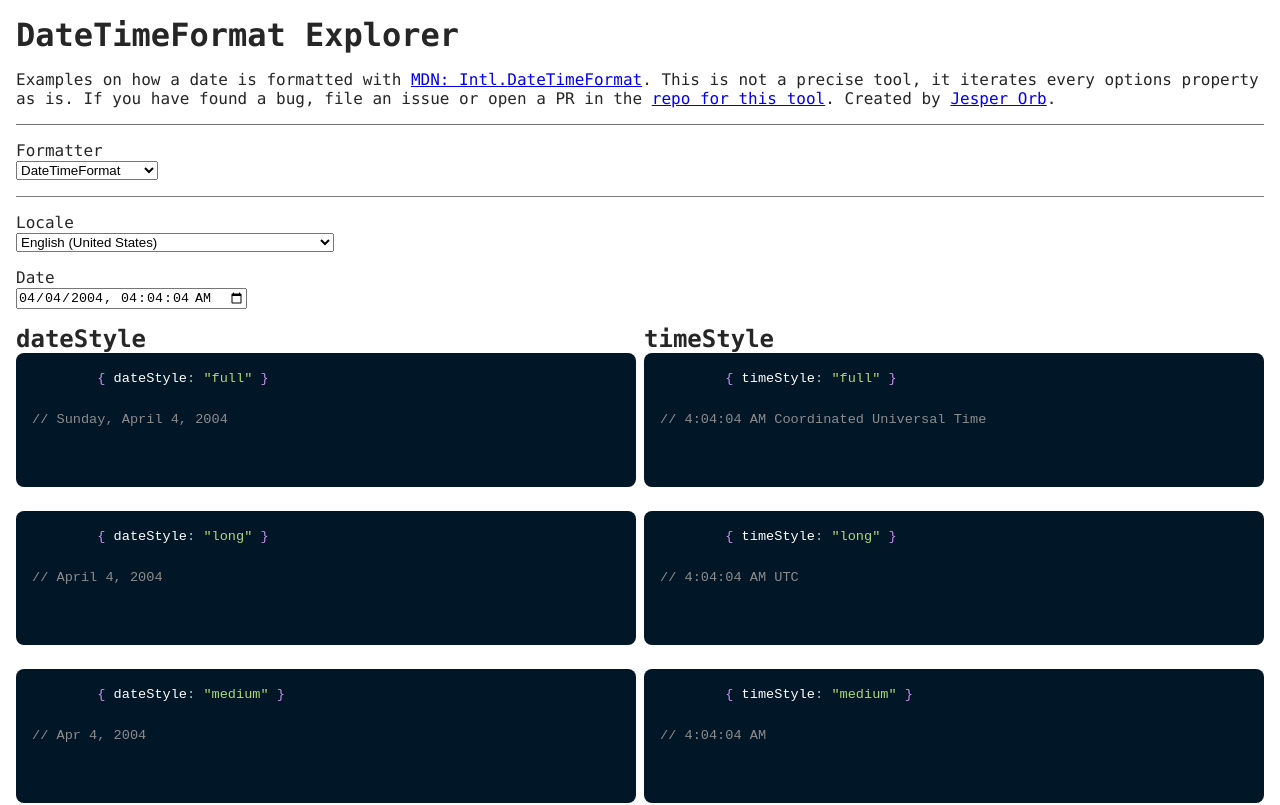
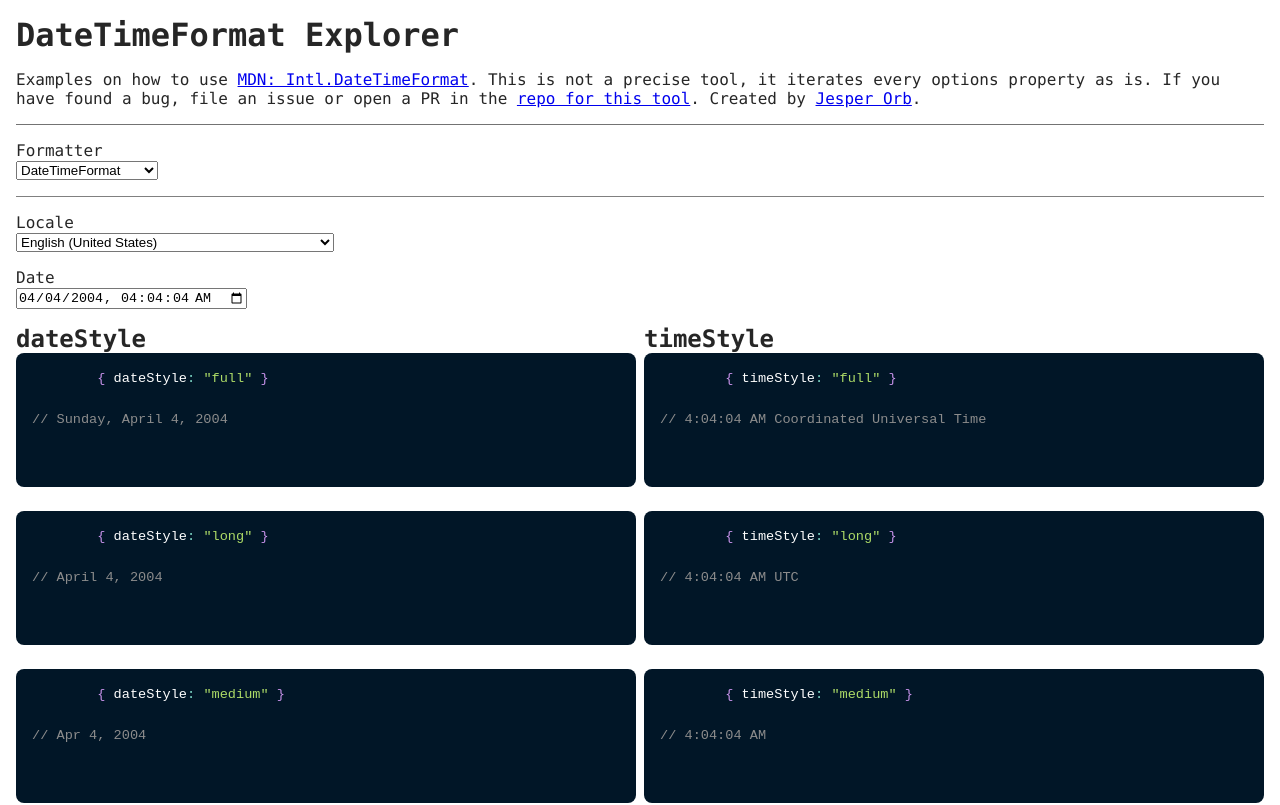
Before and after one commit to jesperorb/intl-explorer, a Svelte app: page / in a window 1280 px wide. Shown: the top 805 px of the page. Built offline with nearby package versions, Linux system fonts and the light colour scheme.

Commit message:
chore: update desc

```diff
--- a/src/components/Header.svelte
+++ b/src/components/Header.svelte
@@ -5,7 +5,7 @@
 <header>
   <h1>{header} Explorer</h1>
   <p>
-    Examples on how a date is formatted with
+    Examples on how to use
     <a
       href="https://developer.mozilla.org/en-US/docs/Web/JavaScript/Reference/Global_Objects/Intl/{header}"
       target="_blank"
```
Also changed, not shown: 1 other file (tests, documents, lock files or other folders).
